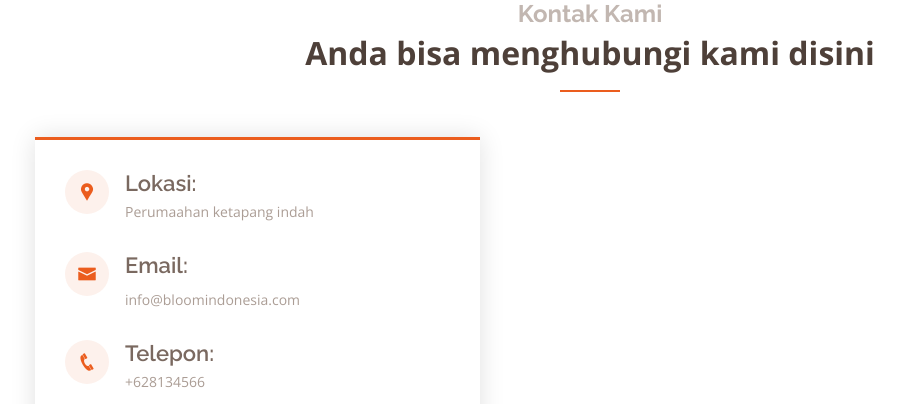
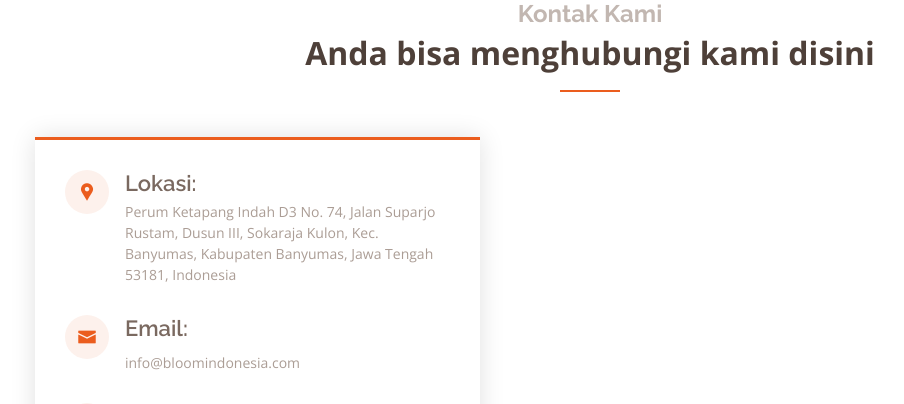
Before and after one commit to taufan-mft/bloom, a Django app: page / in a window 1280 px wide. Shown: the part 1745-2149 px from the top of the page, without its empty margins (50-954 px from the left). Run offline with Django 3.2, Linux system fonts and the light colour scheme; some libraries are stand-ins or nearby versions.

Commit message:
Update index.html

```diff
--- a/web/templates/index.html
+++ b/web/templates/index.html
@@ -171,7 +171,7 @@
               <div class="address">
                 <i class="icofont-google-map"></i>
                 <h4>Lokasi:</h4>
-                <p>Perumaahan ketapang indah</p>
+                <p>Perum Ketapang Indah D3 No. 74, Jalan Suparjo Rustam, Dusun III, Sokaraja Kulon, Kec. Banyumas, Kabupaten Banyumas, Jawa Tengah 53181, Indonesia</p>
               </div>
 
               <div class="email">
```
